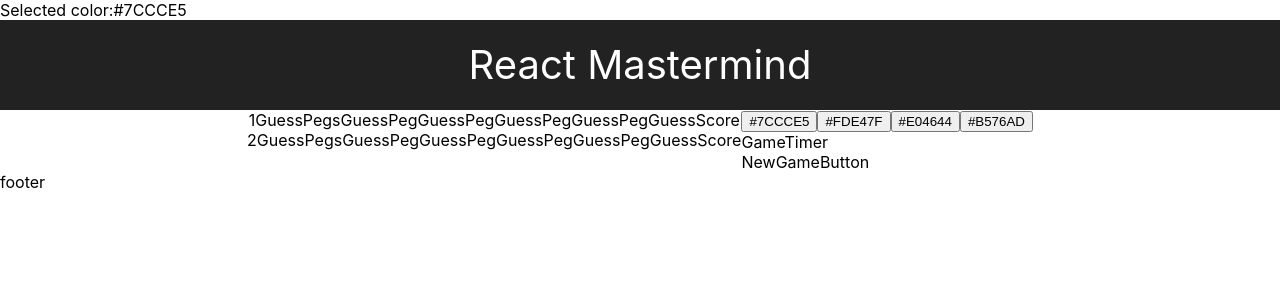
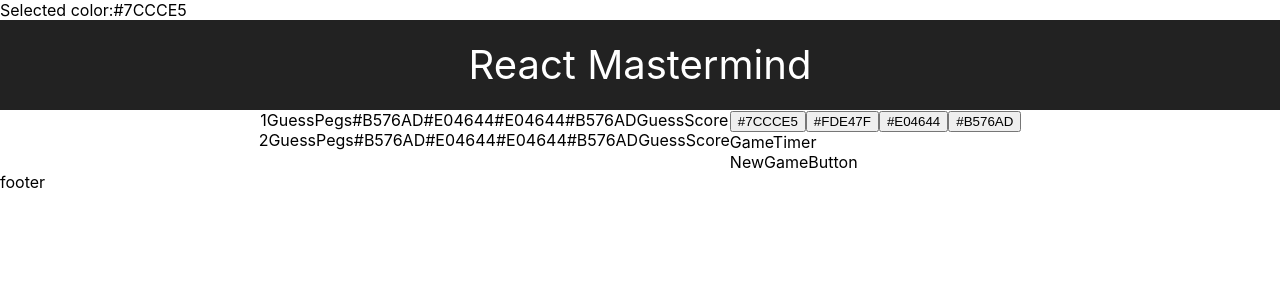
Before and after one commit to chinwe2020/react-mastermind, a React (Create React App) app: page / in a window 1280 px wide. Shown: the top 300 px of the page. Built offline with nearby package versions, Linux system fonts and the light colour scheme.

Commit message:
code guessrow

```diff
--- a/src/App.js
+++ b/src/App.js
@@ -25,7 +25,7 @@ class App extends Component {
       //score object hold perfect and almost properties init to 0 that renders pegs
       //comment until done testing
       //code: [null,null,null,null],
-        code: [3,2,1,0],
+        code: [3,2,2,3],
         score: {
           perfect: 0,
           almost: 0
--- a/src/components/GuessPeg/GuessPeg.jsx
+++ b/src/components/GuessPeg/GuessPeg.jsx
@@ -1,8 +1,8 @@
 import React from 'react';
 
 const GuessPeg = (props) => (
-    <div className='component'>
-        GuessPeg
+    <div>
+        {props.color}
     </div>
 );
 
--- a/src/components/GuessPegs/GuessPegs.jsx
+++ b/src/components/GuessPegs/GuessPegs.jsx
@@ -4,10 +4,10 @@ import GuessPeg from '../GuessPeg/GuessPeg';
 const GuessPegs = (props) => (
     <div className='flex-h'>
         GuessPegs
-        <GuessPeg />
-        <GuessPeg />
-        <GuessPeg />
-        <GuessPeg />
+        <GuessPeg color={props.colors[props.code[0]]} />
+        <GuessPeg color={props.colors[props.code[1]]} />
+        <GuessPeg color={props.colors[props.code[2]]} />
+        <GuessPeg color={props.colors[props.code[3]]} />
     </div>
 );
 
--- a/src/components/GuessRow/GuessRow.jsx
+++ b/src/components/GuessRow/GuessRow.jsx
@@ -5,7 +5,13 @@ import GuessScore from '../GuessScore/GuessScore';
 const GuessRow = (props) => (
     <div className='flex-h'>
         <div>{props.rowIdx + 1}</div>
-        <GuessPegs />
+        <GuessPegs
+            //to access the actual color value instead of the index
+            colors={props.colors}
+            //pegs dependent upon what color the player guesses, and is being stored in code prop
+            //points to players input guess stored in getNewGuess
+            code={props.guess.code}
+        />
         <GuessScore />
     </div>
 );
```
Also changed, not shown: 1 other file (tests, documents, lock files or other folders).
